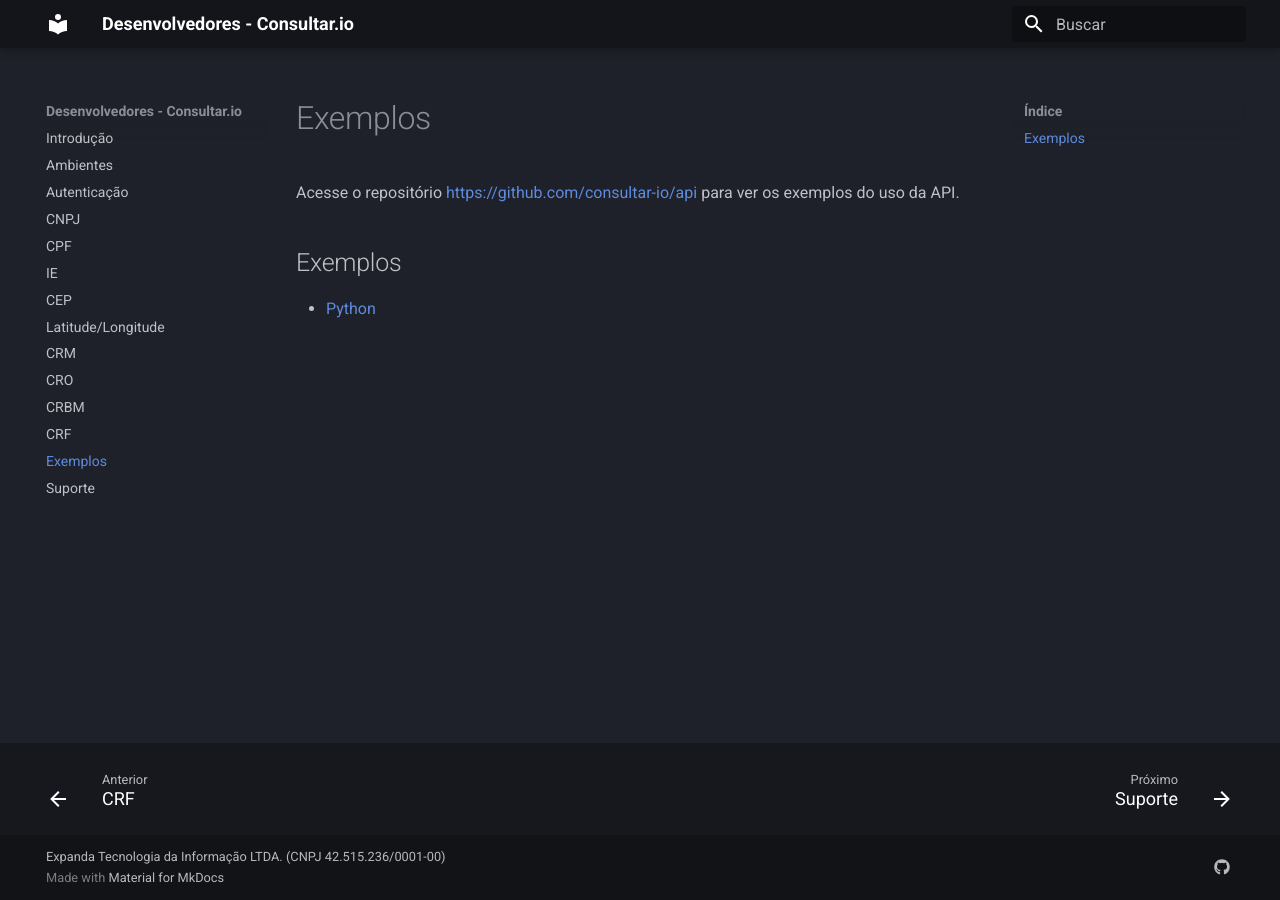
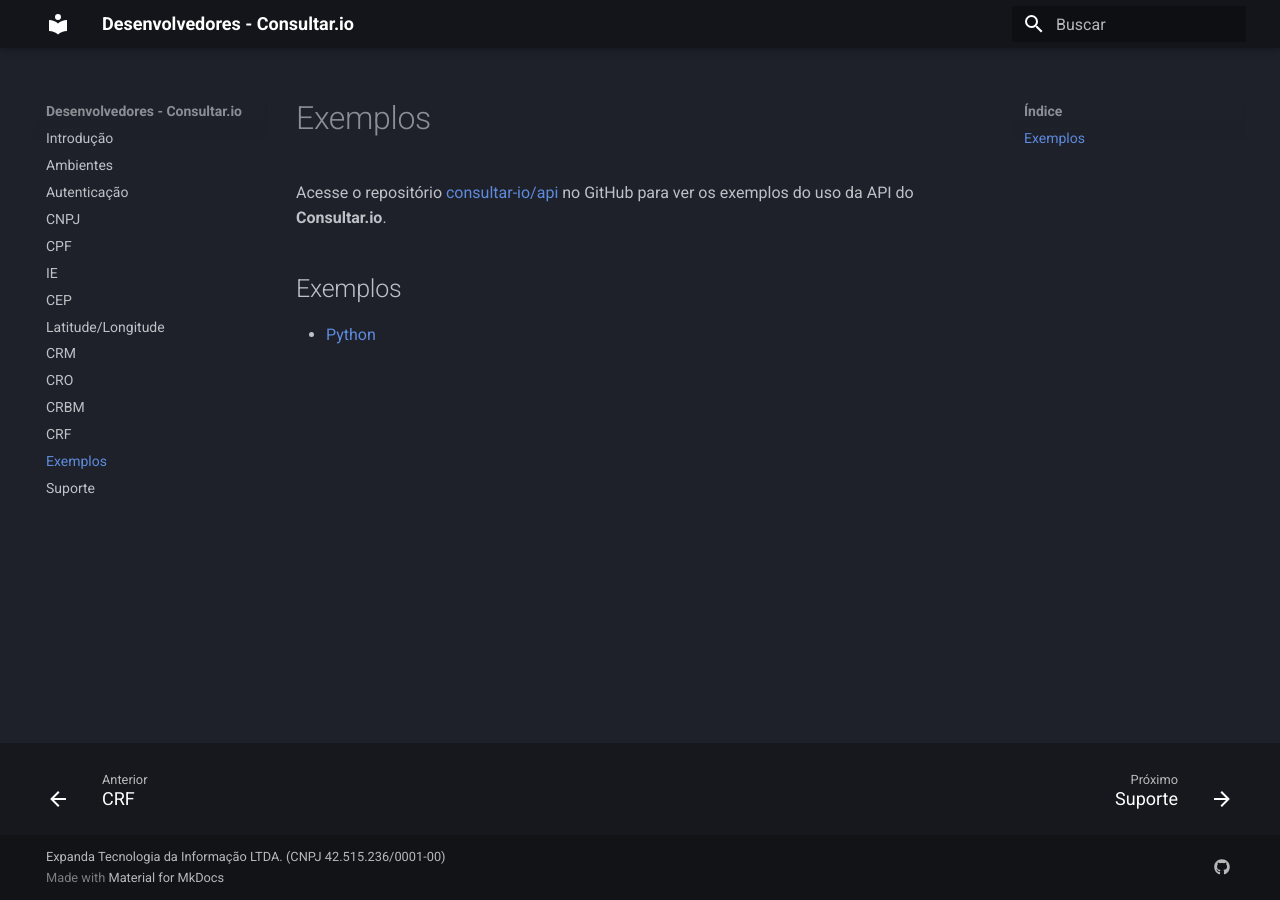
Before and after one commit to consultar-io/doc, an MkDocs documentation site: the page built from docs/exemplos.md, in a window 1280 px wide. Built offline with MkDocs 1.6.1 and Material for MkDocs 9.7.7, drawn with Linux system fonts in a browser that asks for light colours.

Commit message:
Update exemplos.md to enhance clarity and formatting of API usage examples

```diff
--- a/docs/exemplos.md
+++ b/docs/exemplos.md
@@ -1,7 +1,7 @@
 # Exemplos
 
-Acesse o repositório <https://github.com/consultar-io/api> para ver os exemplos
-do uso da API.
+Acesse o repositório [consultar-io/api](https://github.com/consultar-io/api)
+no GitHub para ver os exemplos do uso da API do **Consultar.io**.
 
 ## Exemplos
 
```
